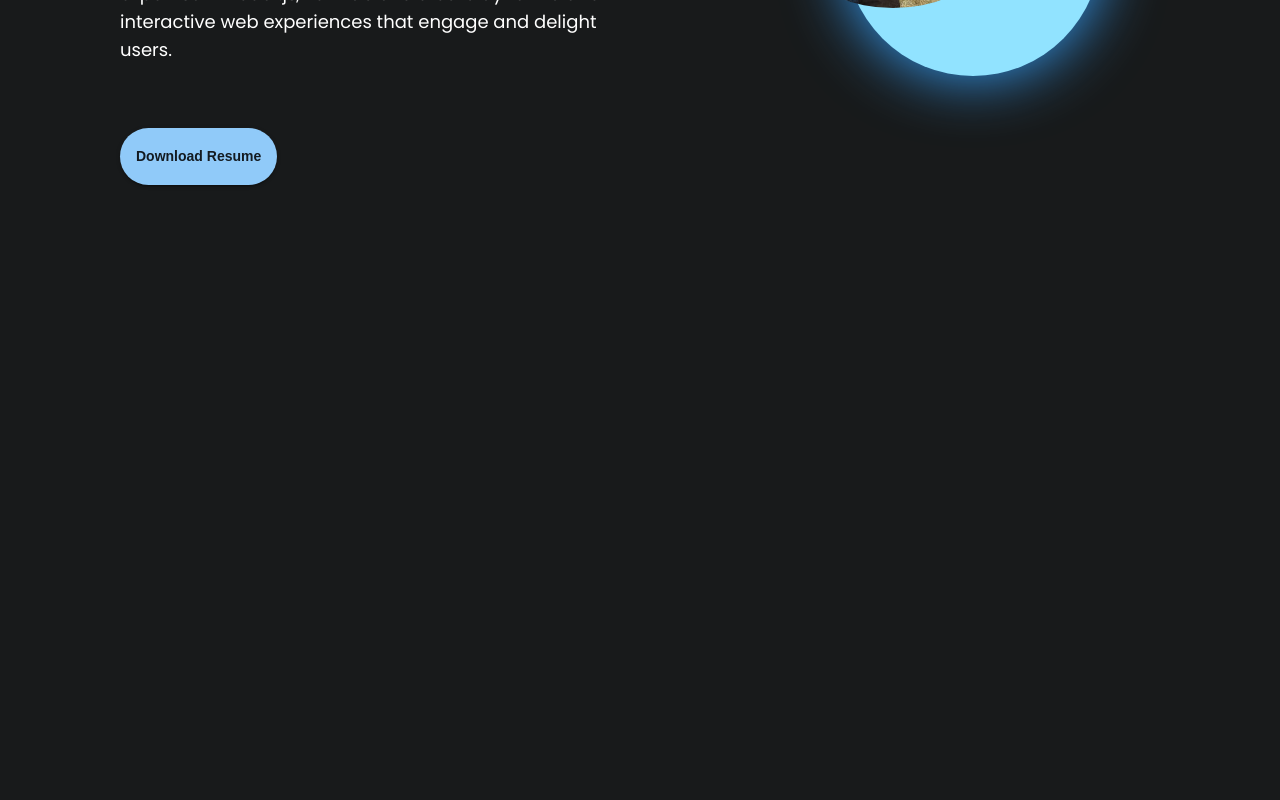
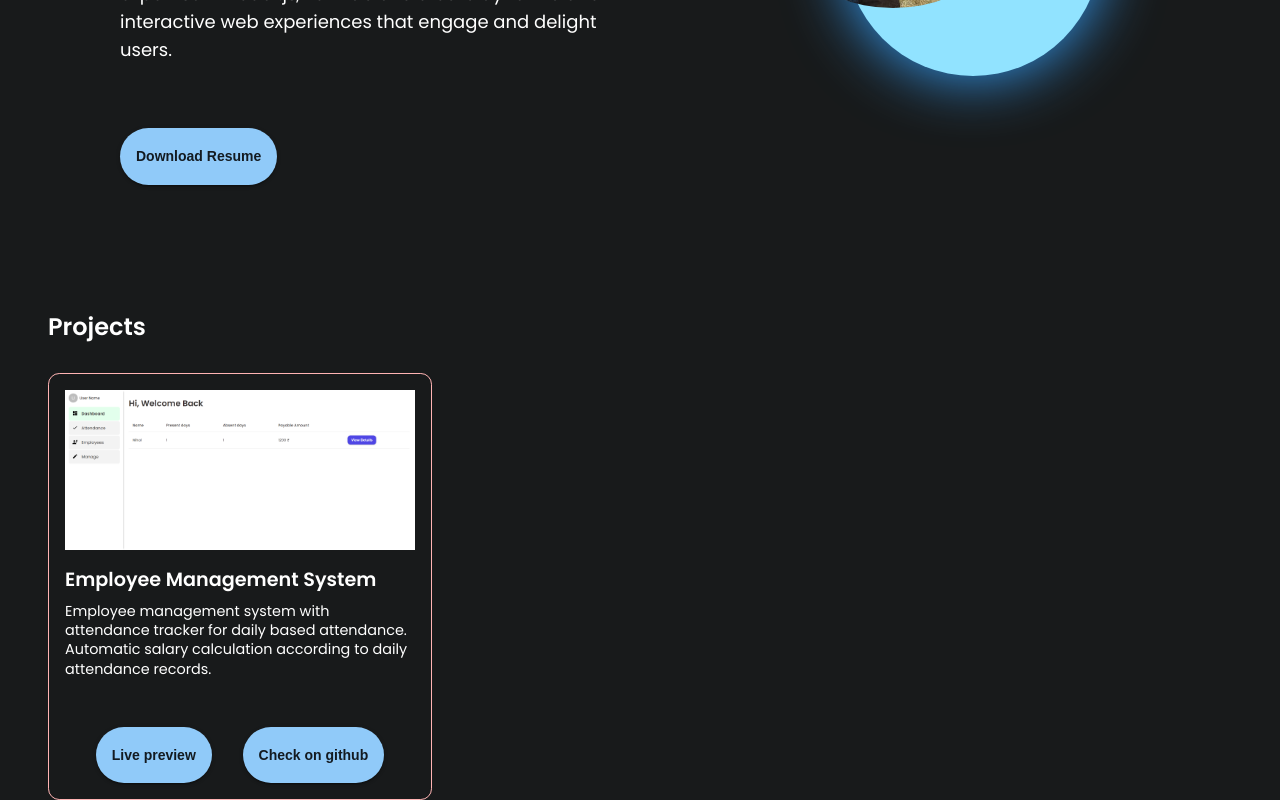
Before and after one commit to NihalP01/portfolio, a React (Create React App) app: page / in a window 1280 px wide. Shown: the part 420-1220 px from the top of the page. Before the commit the page ends 800 px from the top, so only its background shows below. Built offline with nearby package versions, Linux system fonts and the light colour scheme.

Commit message:
added project cards

```diff
--- /dev/null
+++ b/src/components/cards/ProjectCard.jsx
@@ -0,0 +1,41 @@
+import React from 'react';
+import { Controls } from '../controls';
+import { Box } from '@mui/material';
+import { BoxWrapper } from './projectCard.styles';
+
+const ProjectCard = (props) => {
+  const { title, subTitle, imgUrl } = props;
+  return (
+    <BoxWrapper>
+      <Box sx={{ display: 'flex', justifyContent: 'center' }}>
+        <img
+          src={imgUrl}
+          width={'350px'}
+          height={'auto'}
+          alt="project interface"
+        />
+      </Box>
+      <Controls.BaseTypography
+        mt={2}
+        fontSize={'1.2rem'}
+        fontWeight={600}
+        text={title}
+      />
+      <Controls.BaseTypography
+        mt={1}
+        fontSize={'0.9rem'}
+        lineHeight={'1.2rem'}
+        text={subTitle}
+      />
+      <Box
+        mt={6}
+        sx={{ display: 'flex', justifyContent: 'space-evenly' }}
+      >
+        <Controls.BaseButton text="Live preview" />
+        <Controls.BaseButton text="Check on github" />
+      </Box>
+    </BoxWrapper>
+  );
+};
+
+export default ProjectCard;
--- /dev/null
+++ b/src/components/cards/index.js
@@ -0,0 +1,5 @@
+import ProjectCard from './ProjectCard';
+
+export const Cards = {
+  ProjectCard,
+};
--- /dev/null
+++ b/src/components/cards/projectCard.styles.js
@@ -0,0 +1,8 @@
+import { Box, styled } from '@mui/material';
+
+export const BoxWrapper = styled(Box)({
+  border: '1px solid #ffb4b4',
+  position: 'relative',
+  padding: '1rem',
+  borderRadius: '0.7rem',
+});
--- a/src/components/index.js
+++ b/src/components/index.js
@@ -1,7 +1,8 @@
+
+import ProjectCard from './cards/ProjectCard';
 import Header from './header/Header';
-import HeroSection from './sections/HeroSection';
 
-export const Sections = {
-  HeroSection,
-  Header
+export const Components = {
+  Header,
+  ProjectCard,
 };
--- /dev/null
+++ b/src/components/sections/ProjectSection.jsx
@@ -0,0 +1,34 @@
+import React from 'react';
+import { BoxWrapper } from './styles.sections';
+import { Controls } from '../controls';
+import { Components } from '..';
+import { Grid } from '@mui/material';
+import { cardData } from '../../constants/projectSectionConstants';
+
+const ProjectSection = () => {
+  return (
+    <BoxWrapper
+      paddingtopMob="2rem"
+      sx={{ px: '2rem', display: 'flex', flexDirection: 'column' }}
+    >
+      <Controls.BaseTypography
+        text="Projects"
+        fontSize={'1.5rem'}
+        fontWeight={600}
+      />
+      <Grid container spacing={2} mt={2}>
+        {cardData.map((item) => (
+          <Grid item xs={4} key={item.id}>
+            <Components.ProjectCard
+              title={item.title}
+              subTitle={item.subTitle}
+              imgUrl={item.imgUrl}
+            />
+          </Grid>
+        ))}
+      </Grid>
+    </BoxWrapper>
+  );
+};
+
+export default ProjectSection;
--- /dev/null
+++ b/src/components/sections/index.js
@@ -0,0 +1,7 @@
+import HeroSection from './HeroSection';
+import ProjectSection from './ProjectSection';
+
+export const Sections = {
+  HeroSection,
+  ProjectSection,
+};
--- a/src/components/sections/styles.sections.js
+++ b/src/components/sections/styles.sections.js
@@ -1,14 +1,17 @@
 import { Box, styled } from '@mui/material';
 
-export const BoxWrapper = styled(Box)(({ theme }) => ({
-  display: 'flex',
-  width: '100%',
-  paddingTop: '8rem',
-  [theme.breakpoints.down('lg')]: {
-    paddingTop: '5.5rem',
-  },
-  background: theme.palette.background.paper,
-}));
+export const BoxWrapper = styled(Box)(
+  ({ theme, paddingtop, paddingtopMob }) => ({
+    display: 'flex',
+    width: '100%',
+
+    paddingTop: paddingtop ? paddingtop : '8rem',
+    [theme.breakpoints.down('lg')]: {
+      paddingTop: paddingtopMob ? paddingtopMob : '5.5rem',
+    },
+    background: theme.palette.background.paper,
+  })
+);
 
 export const ButtonBox = styled(Box)(() => ({
   display: 'flex',
--- /dev/null
+++ b/src/constants/projectSectionConstants.js
@@ -0,0 +1,9 @@
+export const cardData = [
+  {
+    id: 0,
+    title: 'Employee Management System',
+    subTitle:
+      'Employee management system with attendance tracker for daily based attendance. Automatic salary calculation according to daily attendance records.',
+    imgUrl: `${process.env.PUBLIC_URL}/assets/images/empAttendance.png`,
+  },
+];
--- a/src/layout/Layout.jsx
+++ b/src/layout/Layout.jsx
@@ -1,11 +1,11 @@
 import React from 'react';
 import { LayoutContainer } from './layout.styles';
-import { Sections } from '../components';
+import { Components } from '../components';
 
 const Layout = ({ children }) => {
   return (
     <LayoutContainer>
-      <Sections.Header />
+      <Components.Header />
       {children}
     </LayoutContainer>
   );
--- a/src/pages/Home.jsx
+++ b/src/pages/Home.jsx
@@ -1,11 +1,12 @@
 import React from 'react';
-import { Sections } from '../components';
+import { Sections } from '../components/sections';
 import Layout from '../layout/Layout';
 
 const Home = () => {
   return (
     <Layout>
       <Sections.HeroSection />
+      <Sections.ProjectSection />
     </Layout>
   );
 };
```
Also changed, not shown: public/assets/images/empAttendance.png (added).
